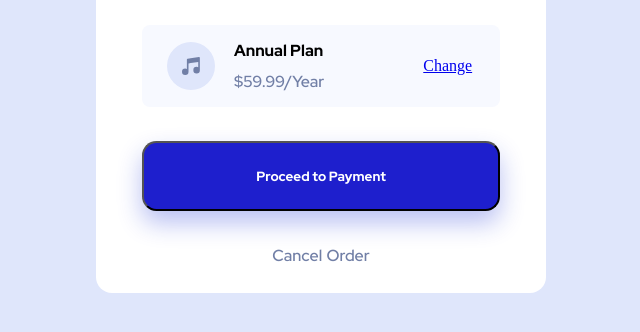
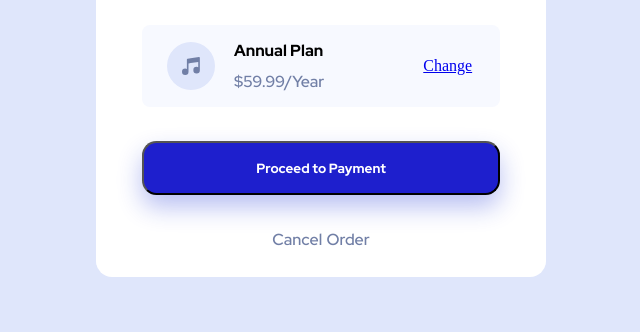
Before and after one commit to rrebolledo90/order-summary, a plain HTML site: page index.html in a window 1280 px wide. Shown: the part 498-830 px from the top of the page, without its empty margins (319-959 px from the left). Drawn offline with Linux system fonts and the light colour scheme.

Commit message:
edited button padding.

```diff
--- a/style.css
+++ b/style.css
@@ -98,8 +98,8 @@ body {
   background-color: #1e1fcd;
   color: #fff;
   font-family: bold-red, sans-serif;
-  padding-top: 1.5rem;
-  padding-bottom: 1.5rem;
+  padding-top: 1rem;
+  padding-bottom: 1rem;
   margin: 0 auto;
   width: 22.375rem;
   border-radius: 0.9rem;
```
